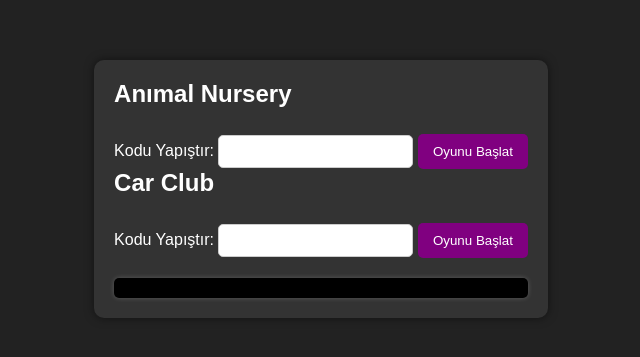
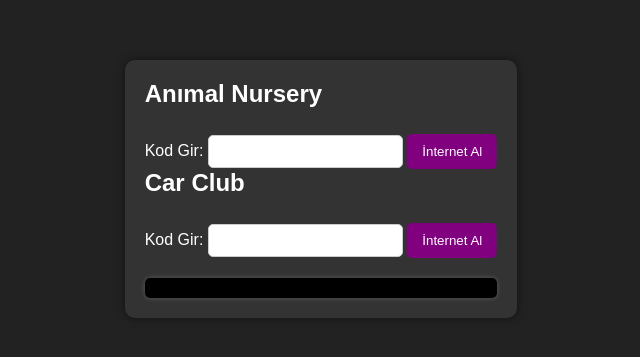
Before and after one commit to hoqk4baz/test-oyun, a plain HTML site: page index.html in a window 1280 px wide. Shown: the part 211-568 px from the top of the page, without its empty margins (319-959 px from the left). Drawn offline with Linux system fonts and the light colour scheme.

Commit message:
Update index.html

```diff
--- a/index.html
+++ b/index.html
@@ -3,7 +3,7 @@
 <head>
     <meta charset="UTF-8">
     <meta name="viewport" content="width=device-width, initial-scale=1.0">
-    <title>Game Code Redemption</title>
+    <title>Code by ☬𝐃𝐀𝐑𝐊 | 𝐄𝐍𝐙𝐀☬</title>
     <style>
         body {
             background-color: #222;
@@ -59,16 +59,16 @@
     <div class="container">
         <h1>Anımal Nursery</h1>
         <form id="animalForm">
-            <label for="animal_nursery_kod">Kodu Yapıştır:</label>
+            <label for="animal_nursery_kod">Kod Gir:</label>
             <input type="text" id="animal_nursery_kod" name="animal_nursery_kod" required>
-            <button type="button" onclick="redeemCode('animal_nursery')">Oyunu Başlat</button>
+            <button type="button" onclick="redeemCode('animal_nursery')">İnternet Al</button>
         </form>
 
         <h1>Car Club</h1>
         <form id="carForm">
-            <label for="car_club_kod">Kodu Yapıştır:</label>
+            <label for="car_club_kod">Kod Gir:</label>
             <input type="text" id="car_club_kod" name="car_club_kod" required>
-            <button type="button" onclick="redeemCode('car_club')">Oyunu Başlat</button>
+            <button type="button" onclick="redeemCode('car_club')">İnternet Al</button>
         </form>
 
         <div id="messages"></div>
```
